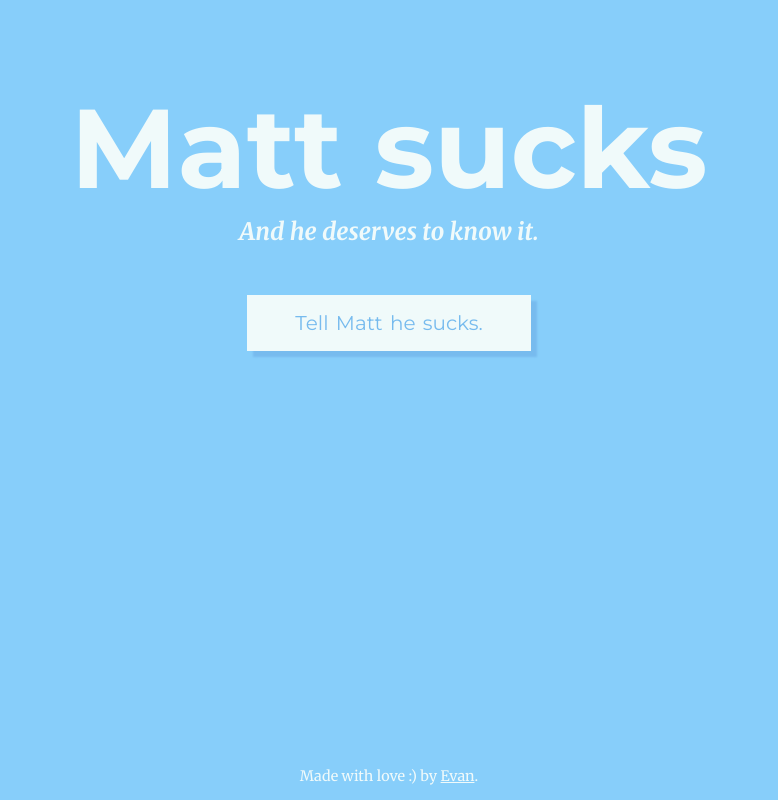
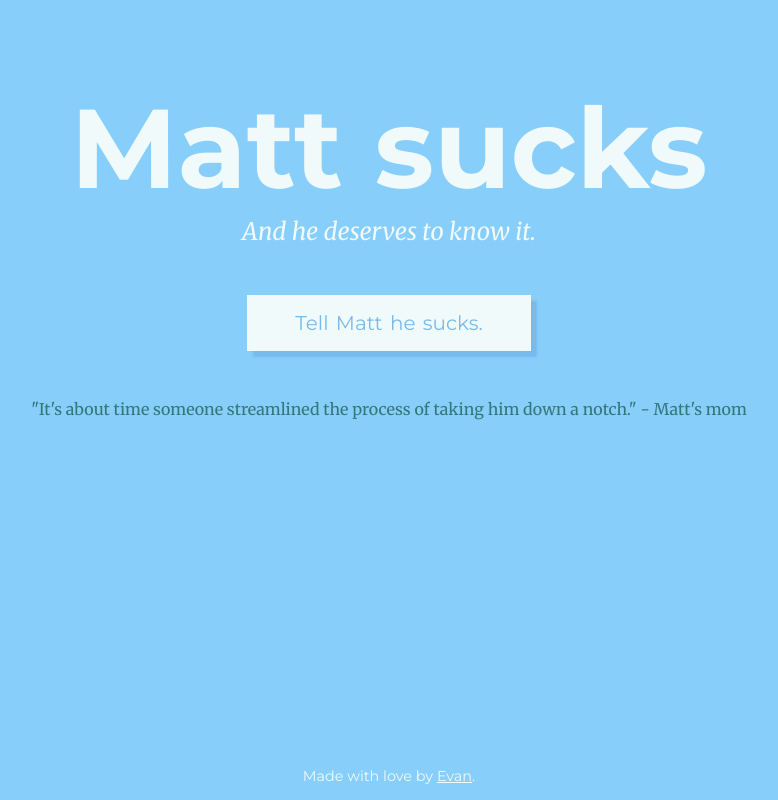
Before and after one commit to evantarrh/mattsucks, a Flask app: page / in a window 1280 px wide. Shown: the whole page, without its empty margins (251-1029 px from the left). Run offline with Flask 2, Linux system fonts and the light colour scheme.

Commit message:
testimonials added and working

```diff
--- a/main.py
+++ b/main.py
@@ -18,8 +18,8 @@ def hello():
 
 @app.route('/servo_post', methods=["POST"])
 def servo_pos():
-	message = client.messages.create(body="Matt sucks!",
-	to = config.evans_num,
+	message = client.messages.create(body="Hey Matt! You suck.",
+	to = config.matts_num,
 	from_ = "+16179350930")
 	print message.sid
 	return "You told Matt he sucks!"
--- a/static/css/app.css
+++ b/static/css/app.css
@@ -16,7 +16,7 @@ h1 {
 h2 {
 	color: #f0fafa;
 	font-family: Merriweather, serif;
-	font-weight: 700;
+	font-weight: 400;
 	font-style: italic;
 	margin: 0 0 3rem;
 
@@ -26,6 +26,7 @@ h2 {
 	font-size: 20px;
 	border: 1px;
 	padding: 1rem 3rem;
+	margin: 0 0 3rem;
 	word-spacing: 2px;
 	font-family: Montserrat, sans-serif;
 	box-shadow: 6px 6px 2px #7be;
@@ -39,6 +40,12 @@ h2 {
 	transform: translate(3px, 3px);
 }
 
+#testimonial {
+	font-family: Merriweather, serif;
+	font-weight: 400;
+	color: #377;
+}
+
 footer {
 	position: absolute;
 	font-size: 0.9rem;
@@ -50,7 +57,7 @@ footer {
 	width: 100%;
 	text-align: center;
 	padding-bottom: 0.5rem;
-	font-family: Merriweather;
+	font-family: Montserrat;
 }
 
 footer > a {
--- a/static/js/main.js
+++ b/static/js/main.js
@@ -1,3 +1,9 @@
+
+var testimonials = ["\"I've been shitting on Matt for years. He sucks.\" - Sahir",
+	"\"I only met him once, but yeah, Matt blows chunks.\" - Nate",
+	"\"Please stop.\" - Matt",
+	"\"Sorry Matt. You do suck.\" - Evan"]
+
 $().ready(function() {
 
 	$("#matt-sucks").click(function(e) {
@@ -8,5 +14,12 @@ $().ready(function() {
 
 	});
 
+	setInterval(function() {
+		$("#testimonial").animate({'opacity': 0}, 1000, function(){
+			$(this).text(testimonials[ Math.floor(Math.random() * testimonials.length) ]);
+		})
+		.animate({'opacity': 1}, 1000);
+	}, 4000);
+
 
 });
--- a/templates/index.html
+++ b/templates/index.html
@@ -11,9 +11,9 @@
 	<meta name="robots" content="nofollow">
 
 	<link href='http://fonts.googleapis.com/css?family=Montserrat:400,700' rel='stylesheet' type='text/css'>
-	<link href='http://fonts.googleapis.com/css?family=Merriweather:400,700italic' rel='stylesheet' type='text/css'>
-	<link rel="shortcut icon" href="img/favicon-face.ico">
-	<link rel="icon" href="img/favicon-face.ico">
+	<link href='http://fonts.googleapis.com/css?family=Merriweather:400,400italic,700italic' rel='stylesheet' type='text/css'>
+	<link rel="shortcut icon" href="http://dummyimage.com/100x100/87cefa/87cefa.png&text=+">
+	<link rel="icon" href="http://dummyimage.com/100x100/87cefa.png">
   	<link rel="stylesheet" href="{{ url_for('static', filename='css/app.css') }}">
 </head>
 
@@ -21,7 +21,8 @@
 	<h1>Matt sucks</h1>
 	<h2>And he deserves to know it.</h2>
 	<button id="matt-sucks">Tell Matt he sucks.</button>
-	<footer>Made with love :) by <a href="https://evantarrh.com">Evan</a>.</footer>
+	<div id="testimonial">"It's about time someone streamlined the process of taking him down a notch." - Matt's mom</div>
+	<footer>Made with love by <a href="https://evantarrh.com">Evan</a>.</footer>
 	<script src="{{ url_for('static', filename='js/jquery-1.11.2.min.js') }}"></script>
 	<script src="{{ url_for('static', filename='js/main.js') }}"></script>
 </body>
```
